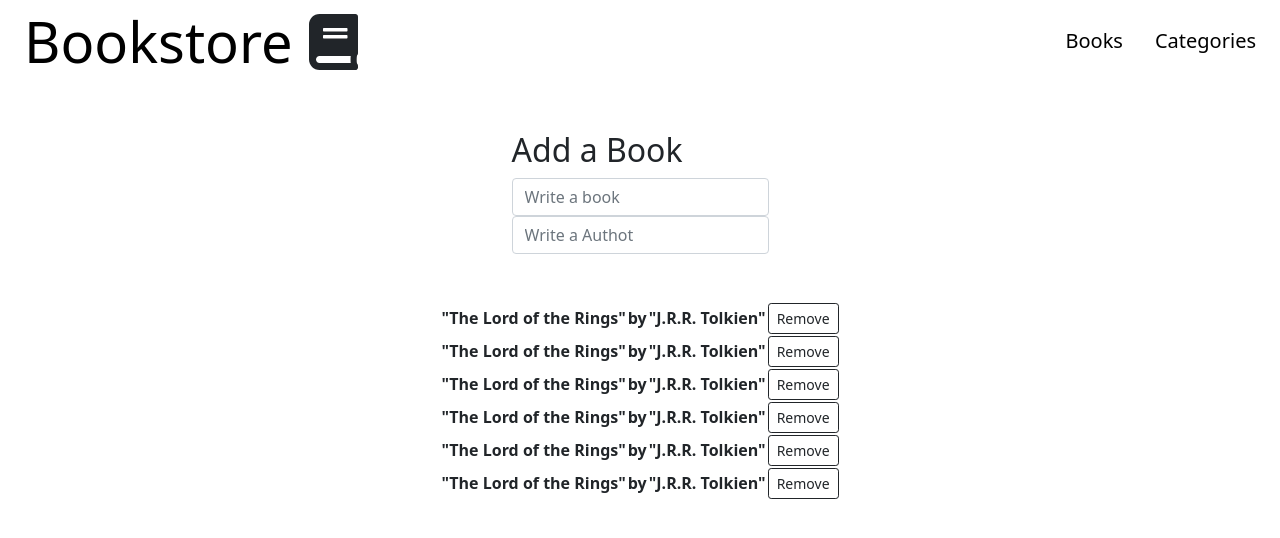
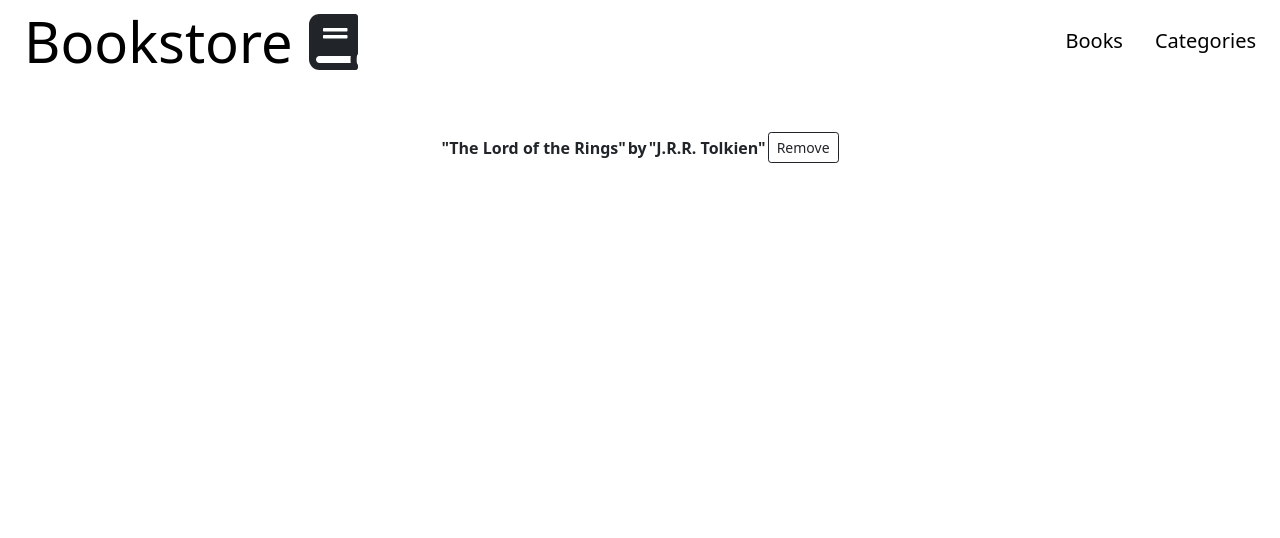
Before and after one commit to vicmaburrito/Bookstore, a React (Create React App) app: page / in a window 1280 px wide. Shown: the top 538 px of the page. Built offline with nearby package versions, Linux system fonts and the light colour scheme.

Commit message:
Clean files and set in properly components to make re-usable components

```diff
--- a/src/components/Books/Books.js
+++ b/src/components/Books/Books.js
@@ -1,62 +1,12 @@
 import React from 'react';
-import AddBook from './CreateNewBook';
+import formBook from './formBook';
 
 function Books() {
   return (
     <>
-      <AddBook />
+      <formBook />
       <div className="d-flex justify-content-center mt-5">
         <table>
-          <tr>
-            <th>
-              <b>
-                &quot;The Lord of the Rings&quot;
-              </b>
-            </th>
-            <th>by</th>
-            <th>&quot;J.R.R. Tolkien&quot;</th>
-            <th><button type="button" className="btn btn-outline-dark btn-sm">Remove</button></th>
-          </tr>
-          <tr>
-            <th>
-              <b>
-                &quot;The Lord of the Rings&quot;
-              </b>
-            </th>
-            <th>by</th>
-            <th>&quot;J.R.R. Tolkien&quot;</th>
-            <th><button type="button" className="btn btn-outline-dark btn-sm">Remove</button></th>
-          </tr>
-          <tr>
-            <th>
-              <b>
-                &quot;The Lord of the Rings&quot;
-              </b>
-            </th>
-            <th>by</th>
-            <th>&quot;J.R.R. Tolkien&quot;</th>
-            <th><button type="button" className="btn btn-outline-dark btn-sm">Remove</button></th>
-          </tr>
-          <tr>
-            <th>
-              <b>
-                &quot;The Lord of the Rings&quot;
-              </b>
-            </th>
-            <th>by</th>
-            <th>&quot;J.R.R. Tolkien&quot;</th>
-            <th><button type="button" className="btn btn-outline-dark btn-sm">Remove</button></th>
-          </tr>
-          <tr>
-            <th>
-              <b>
-                &quot;The Lord of the Rings&quot;
-              </b>
-            </th>
-            <th>by</th>
-            <th>&quot;J.R.R. Tolkien&quot;</th>
-            <th><button type="button" className="btn btn-outline-dark btn-sm">Remove</button></th>
-          </tr>
           <tr>
             <th>
               <b>
--- a/src/components/Books/CreateNewBook.js
+++ /dev/null
@@ -1,15 +0,0 @@
-import React from 'react';
-
-function AddBook() {
-  return (
-    <div className="d-flex justify-content-center mt-5">
-      <form>
-        <h2>Add a Book</h2>
-        <input className="form-control" type="text" placeholder="Write a book" />
-        <input className="form-control" type="text" placeholder="Write a Authot" />
-      </form>
-    </div>
-  );
-}
-
-export default AddBook;
--- /dev/null
+++ b/src/components/Books/formBook.js
@@ -0,0 +1,15 @@
+import React from 'react';
+
+function formBook() {
+  return (
+    <div className="d-flex justify-content-center mt-5">
+      <form>
+        <h2>Add a Book</h2>
+        <input className="form-control" type="text" placeholder="Write a book" />
+        <input className="form-control" type="text" placeholder="Write a Authot" />
+      </form>
+    </div>
+  );
+}
+
+export default formBook;
--- a/src/redux/books/books.js
+++ b/src/redux/books/books.js
@@ -12,7 +12,7 @@ export const removeBook = (payload) => ({
   payload,
 });
 
-const reducer = (state = initialState, action) => {
+const booksReducer = (state = initialState, action) => {
   switch (action.type) {
     case ADD_BOOK:
       return [...state, action.payload];
@@ -23,4 +23,4 @@ const reducer = (state = initialState, action) => {
   }
 };
 
-export default reducer;
+export default booksReducer;
```
Also changed, not shown: src/components/Books/BooksCategories.js (added).
